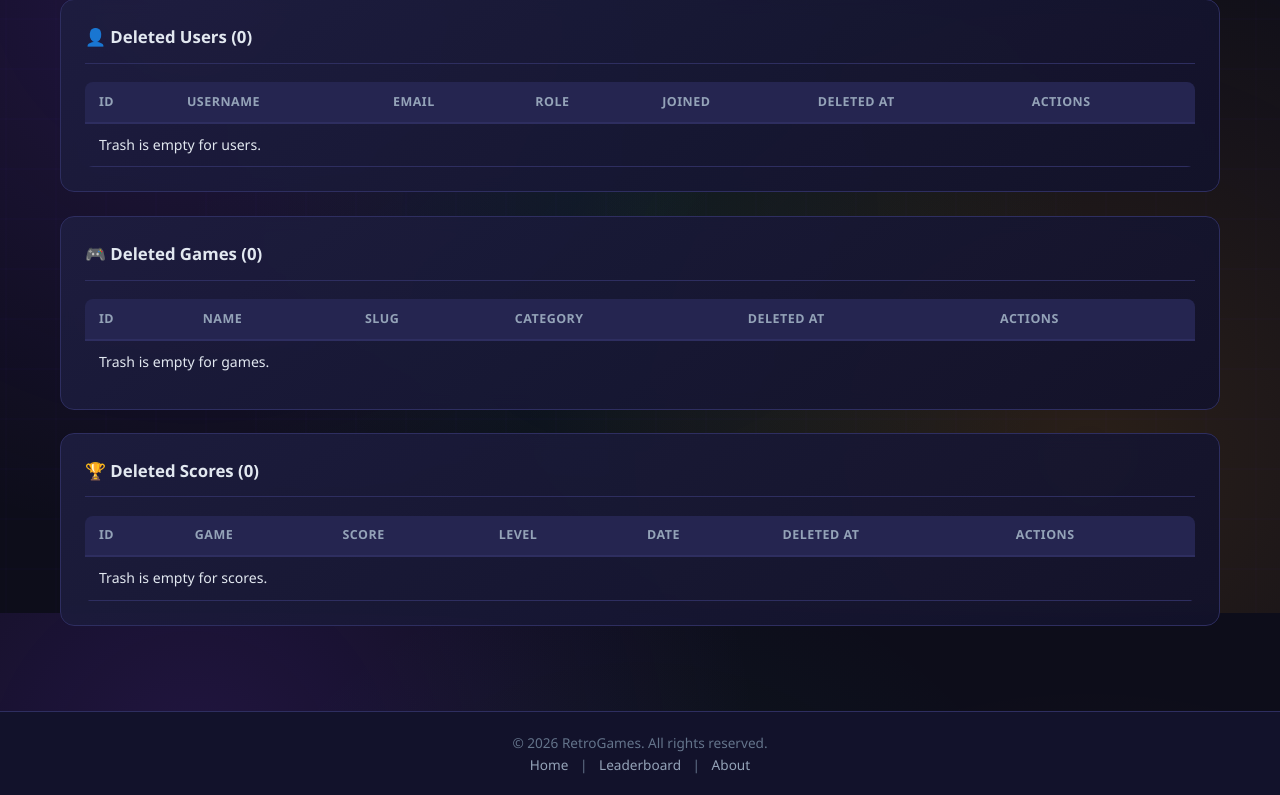
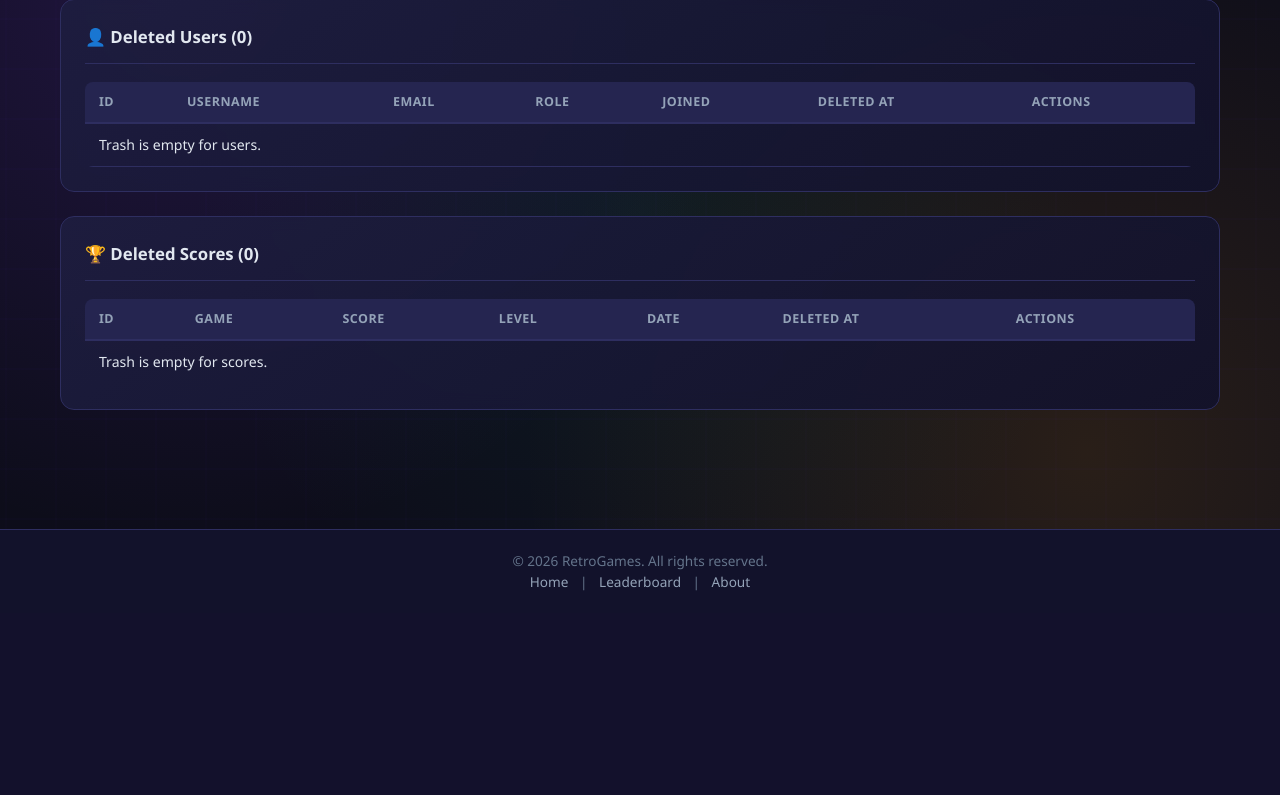
Before and after one commit to superzakk963/retrogames-XII-RPL-2, a PHP site: page /admin/trash.php in a window 1280 px wide. Shown: the part 187-982 px from the top of the page. After the commit the page ends 778 px from the top, so only its background shows below. Run offline with PHP 8.4, Linux system fonts and the light colour scheme; a user stored in the database is signed in; data comes from the database, SQL or seed files in the repository; tables that the repository leaves empty hold one stand-in row (values such as "Sample post").

Commit message:
Hapus table delete game dari recycle bin

```diff
--- a/admin/games.php
+++ b/admin/games.php
@@ -26,8 +26,6 @@ if ($_SERVER['REQUEST_METHOD'] === 'POST') {
         // NOTE: no delete action here on purpose — games are the app's built-in
         // content and their PHP files live in /games regardless of the DB row.
         // Deleting a DB row would leave a broken link. Use Hide/Show instead.
-        // The Trash page still supports restoring/purging games if any ever
-        // end up there (e.g. legacy data).
     }
 }
 
--- a/admin/trash.php
+++ b/admin/trash.php
@@ -18,7 +18,7 @@ if ($_SERVER['REQUEST_METHOD'] === 'POST') {
     } else {
         $action = $_POST['action'] ?? '';
         $id     = (int)($_POST['id'] ?? 0);
-        $table  = in_array($_POST['table'] ?? '', ['users', 'games', 'scores'], true) ? $_POST['table'] : '';
+        $table  = in_array($_POST['table'] ?? '', ['users', 'scores'], true) ? $_POST['table'] : '';
 
         if ($action === 'restore' && $table && $id) {
             restoreFromTrash($table, $id);
@@ -31,7 +31,7 @@ if ($_SERVER['REQUEST_METHOD'] === 'POST') {
                 purgeFromTrash($table, $id);
                 setFlash('success', ucfirst($table) . ' permanently deleted.');
             } catch (PDOException $e) {
-                // FK constraint: e.g. a user/game still has scores referencing it
+                // FK constraint: e.g. a user still has scores referencing it
                 error_log('Trash purge failed: ' . $e->getMessage());
                 setFlash('danger', 'Cannot permanently delete: this item still has related records (e.g. scores). Remove those first.');
             }
@@ -41,8 +41,8 @@ if ($_SERVER['REQUEST_METHOD'] === 'POST') {
         if ($action === 'empty') {
             $r = emptyTrash();
             setFlash('success', sprintf(
-                'Trash emptied: %d user(s), %d game(s), and %d score(s) permanently deleted.',
-                $r['users'], $r['games'], $r['scores']
+                'Trash emptied: %d user(s) and %d score(s) permanently deleted.',
+                $r['users'], $r['scores']
             ));
             header('Location: trash.php'); exit;
         }
@@ -54,23 +54,18 @@ if ($_SERVER['REQUEST_METHOD'] === 'POST') {
 $autoPurged = autoPurgeTrash();
 if (array_sum($autoPurged) > 0) {
     setFlash('info', sprintf(
-        'Auto-cleanup: %d user(s), %d game(s), and %d score(s) older than %d days were permanently removed from the Trash.',
-        $autoPurged['users'], $autoPurged['games'], $autoPurged['scores'], TRASH_RETENTION_DAYS
+        'Auto-cleanup: %d user(s) and %d score(s) older than %d days were permanently removed from the Trash.',
+        $autoPurged['users'], $autoPurged['scores'], TRASH_RETENTION_DAYS
     ));
     header('Location: trash.php'); exit;
 }
 
 $counts = trashCounts();
-$totalTrash = $counts['users'] + $counts['games'] + $counts['scores'];
+$totalTrash = $counts['users'] + $counts['scores'];
 
 $trashedUsers = $pdo->query(
     "SELECT id, username, email, role, created_at, deleted_at
      FROM users WHERE deleted_at IS NOT NULL ORDER BY deleted_at DESC"
-)->fetchAll();
-
-$trashedGames = $pdo->query(
-    "SELECT id, slug, name, category, created_at, deleted_at
-     FROM games WHERE deleted_at IS NOT NULL ORDER BY deleted_at DESC"
 )->fetchAll();
 
 $trashedScores = $pdo->query("
@@ -111,7 +106,7 @@ include '../includes/header.php';
 
     <?php if ($totalTrash > 0): ?>
     <div class="trash-actions">
-        <form method="POST" onsubmit="return confirm('EMPTY THE ENTIRE TRASH?<?= "\\n" ?>All <?= $totalTrash ?> item(s) — users, games, and scores — will be PERMANENTLY deleted. This CANNOT be undone!')">
+        <form method="POST" onsubmit="return confirm('EMPTY THE ENTIRE TRASH?<?= "\\n" ?>All <?= $totalTrash ?> item(s) — users and scores — will be PERMANENTLY deleted. This CANNOT be undone!')">
             <input type="hidden" name="csrf_token" value="<?= csrfToken() ?>">
             <input type="hidden" name="action" value="empty">
             <button type="submit" class="btn btn-danger">🗑 Empty Trash (<?= $totalTrash ?>)</button>
@@ -158,49 +153,6 @@ include '../includes/header.php';
                 <?php endforeach; ?>
                 <?php if (empty($trashedUsers)): ?>
                 <tr><td colspan="7">Trash is empty for users.</td></tr>
-                <?php endif; ?>
-            </tbody>
-        </table>
-    </div>
-
-    <!-- Trashed Games -->
-    <div class="admin-card">
-        <h3>🎮 Deleted Games (<?= count($trashedGames) ?>)</h3>
-        <table class="data-table">
-            <thead>
-                <tr><th>ID</th><th>Name</th><th>Slug</th><th>Category</th><th>Deleted At</th><th>Actions</th></tr>
-            </thead>
-            <tbody>
-                <?php foreach ($trashedGames as $g): ?>
-                <tr class="row-deleted">
-                    <td><?= $g['id'] ?></td>
-                    <td><?= sanitize($g['name']) ?></td>
-                    <td><code><?= sanitize($g['slug']) ?></code></td>
-                    <td><span class="badge badge-<?= sanitize($g['category']) ?>"><?= ucfirst(sanitize($g['category'])) ?></span></td>
-                    <td><?= date('M d Y H:i', strtotime($g['deleted_at'])) ?></td>
-                    <td class="action-cell">
-                        <form method="POST" style="display:inline">
-                            <input type="hidden" name="csrf_token" value="<?= csrfToken() ?>">
-                            <input type="hidden" name="action" value="restore">
-                            <input type="hidden" name="table" value="games">
-                            <input type="hidden" name="id" value="<?= $g['id'] ?>">
-                            <button type="submit" class="btn btn-xs btn-primary">↩ Restore</button>
-                        </form>
-                        <form method="POST" style="display:inline">
-                            <input type="hidden" name="csrf_token" value="<?= csrfToken() ?>">
-                            <input type="hidden" name="action" value="purge">
-                            <input type="hidden" name="table" value="games">
-                            <input type="hidden" name="id" value="<?= $g['id'] ?>">
-                            <button type="submit" class="btn btn-xs btn-danger"
-                                    onclick="return confirm('PERMANENTLY delete game <?= sanitize($g['name']) ?> AND all of its scores? This CANNOT be undone!')">
-                                ✕ Delete Forever
-                            </button>
-                        </form>
-                    </td>
-                </tr>
-                <?php endforeach; ?>
-                <?php if (empty($trashedGames)): ?>
-                <tr><td colspan="6">Trash is empty for games.</td></tr>
                 <?php endif; ?>
             </tbody>
         </table>
--- a/includes/trash.php
+++ b/includes/trash.php
@@ -14,12 +14,16 @@ if (!defined('TRASH_AUTOPURGE_INTERVAL')) {
     define('TRASH_AUTOPURGE_INTERVAL', 3600); // 1 hour
 }
 
+// NOTE: games are PERMANENT content and can never be soft-deleted, restored,
+// or purged. Their PHP files live in /games, so the DB row must always exist.
+// Games are hidden via is_active (Hide/Show) instead.
+
 /**
  * Soft delete a single row by marking deleted_at = NOW().
  * Returns the number of affected rows.
  */
 function softDelete(string $table, int $id): int {
-    $allowed = ['users', 'games', 'scores']; // whitelist — never build SQL from user input
+    $allowed = ['users', 'scores']; // whitelist — never build SQL from user input
     if (!in_array($table, $allowed, true)) return 0;
 
     $pdo = getDB();
@@ -52,7 +56,7 @@ function softDelete(string $table, int $id): int {
  * $conds: list of ["col" => value] pairs (ANDed together). Values are bound, not interpolated.
  */
 function softDeleteWhere(string $table, array $conds): int {
-    $allowed = ['users', 'games', 'scores'];
+    $allowed = ['users', 'scores'];
     if (!in_array($table, $allowed, true) || empty($conds)) return 0;
 
     $set = [];
@@ -74,7 +78,7 @@ function softDeleteWhere(string $table, array $conds): int {
  * For users it also restores the original username/email if they are free.
  */
 function restoreFromTrash(string $table, int $id): bool {
-    $allowed = ['users', 'games', 'scores'];
+    $allowed = ['users', 'scores'];
     if (!in_array($table, $allowed, true)) return false;
 
     $pdo = getDB();
@@ -108,12 +112,12 @@ function restoreFromTrash(string $table, int $id): bool {
  * Permanently delete a row from the trash. This is the only place in the app
  * that runs a real DELETE statement.
  *
- * Cascades: purging a user or game also permanently deletes all of its scores
+ * Cascades: purging a user also permanently deletes all of their scores
  * (inside a transaction), so the delete can never fail on FK constraints.
  * game_sessions rows are cascade-deleted by the database itself.
  */
 function purgeFromTrash(string $table, int $id): bool {
-    $allowed = ['users', 'games', 'scores'];
+    $allowed = ['users', 'scores'];
     if (!in_array($table, $allowed, true)) return false;
 
     $pdo = getDB();
@@ -121,8 +125,6 @@ function purgeFromTrash(string $table, int $id): bool {
     try {
         if ($table === 'users') {
             $pdo->prepare("DELETE FROM scores WHERE user_id = ?")->execute([$id]);
-        } elseif ($table === 'games') {
-            $pdo->prepare("DELETE FROM scores WHERE game_id = ?")->execute([$id]);
         }
         $stmt = $pdo->prepare("DELETE FROM `$table` WHERE id = ? AND deleted_at IS NOT NULL");
         $stmt->execute([$id]);
@@ -136,12 +138,12 @@ function purgeFromTrash(string $table, int $id): bool {
 }
 
 /**
- * Permanently empty the entire trash. Users/games cascade their scores.
- * Returns the number of purged rows per table: ['users'=>n, 'games'=>n, 'scores'=>n].
+ * Permanently empty the entire trash. Users cascade their scores.
+ * Returns the number of purged rows per table: ['users'=>n, 'scores'=>n].
  */
 function emptyTrash(): array {
     $pdo = getDB();
-    $purged = ['users' => 0, 'games' => 0, 'scores' => 0];
+    $purged = ['users' => 0, 'scores' => 0];
 
     // 1. All trashed scores
     $purged['scores'] = (int)$pdo->exec("DELETE FROM scores WHERE deleted_at IS NOT NULL");
@@ -153,25 +155,18 @@ function emptyTrash(): array {
         catch (PDOException $e) { error_log('Empty-trash user purge failed: ' . $e->getMessage()); }
     }
 
-    // 3. All trashed games (cascade removes their remaining scores)
-    $ids = $pdo->query("SELECT id FROM games WHERE deleted_at IS NOT NULL")->fetchAll(PDO::FETCH_COLUMN);
-    foreach ($ids as $id) {
-        try { if (purgeFromTrash('games', (int)$id)) $purged['games']++; }
-        catch (PDOException $e) { error_log('Empty-trash game purge failed: ' . $e->getMessage()); }
-    }
-
     return $purged;
 }
 
 /**
  * Permanently delete every trash item older than $days days (default: 30).
- * Order matters: scores first, then users/games (each purge cascades its scores).
- * Returns the number of purged rows per table: ['users'=>n, 'games'=>n, 'scores'=>n].
+ * Order matters: scores first, then users (each user purge cascades their scores).
+ * Returns the number of purged rows per table: ['users'=>n, 'scores'=>n].
  */
 function purgeExpiredTrash(int $days = TRASH_RETENTION_DAYS): array {
     if ($days < 0) $days = 0;
     $pdo = getDB();
-    $purged = ['users' => 0, 'games' => 0, 'scores' => 0];
+    $purged = ['users' => 0, 'scores' => 0];
 
     // 1. Expired scores
     $purged['scores'] = $pdo->exec("DELETE FROM scores
@@ -185,15 +180,6 @@ function purgeExpiredTrash(int $days = TRASH_RETENTION_DAYS): array {
     foreach ($ids as $id) {
         try { if (purgeFromTrash('users', (int)$id)) $purged['users']++; }
         catch (PDOException $e) { error_log('Auto-purge user failed: ' . $e->getMessage()); }
-    }
-
-    // 3. Expired games (cascade removes their remaining scores)
-    $ids = $pdo->query("SELECT id FROM games
-        WHERE deleted_at IS NOT NULL
-          AND deleted_at < NOW() - INTERVAL " . (int)$days . " DAY")->fetchAll(PDO::FETCH_COLUMN);
-    foreach ($ids as $id) {
-        try { if (purgeFromTrash('games', (int)$id)) $purged['games']++; }
-        catch (PDOException $e) { error_log('Auto-purge game failed: ' . $e->getMessage()); }
     }
 
     return $purged;
@@ -219,13 +205,12 @@ function autoPurgeTrash(): array {
 
 /**
  * Count of items currently in the recycle bin, per table.
- * Returns ['users' => int, 'games' => int, 'scores' => int].
+ * Returns ['users' => int, 'scores' => int].
  */
 function trashCounts(): array {
     $pdo = getDB();
     return [
         'users'  => (int)$pdo->query("SELECT COUNT(*) FROM users  WHERE deleted_at IS NOT NULL")->fetchColumn(),
-        'games'  => (int)$pdo->query("SELECT COUNT(*) FROM games  WHERE deleted_at IS NOT NULL")->fetchColumn(),
         'scores' => (int)$pdo->query("SELECT COUNT(*) FROM scores WHERE deleted_at IS NOT NULL")->fetchColumn(),
     ];
 }
--- a/index.php
+++ b/index.php
@@ -6,7 +6,7 @@ startSession();
 $pageTitle = 'Home';
 $pdo = getDB();
 
-// Fetch active games (soft-deleted games are excluded)
+// Fetch active games (defensive deleted_at filter; games are permanent content)
 $games = $pdo->query("SELECT * FROM games WHERE is_active = 1 AND deleted_at IS NULL ORDER BY sort_order ASC")->fetchAll();
 
 // Fetch top scores per game
```
Also changed, not shown: README.md.
